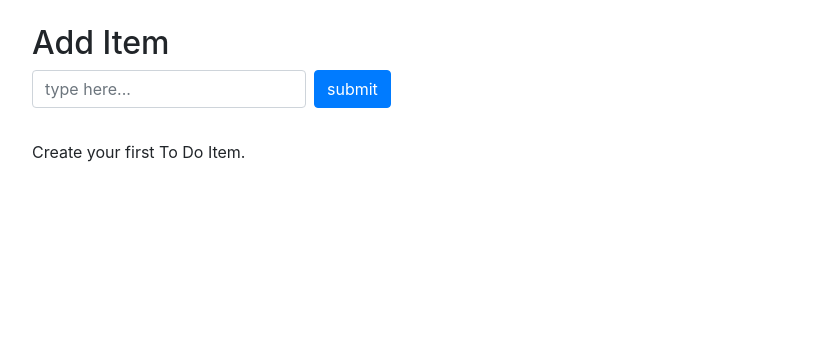
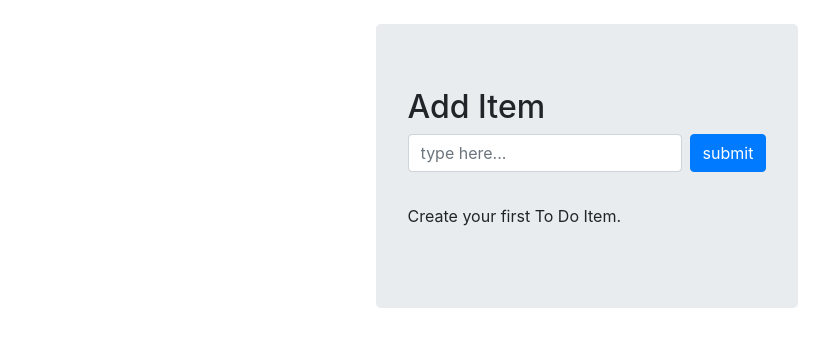
Before and after one commit to Talvarez2/ToDoApp_Django, a Django app: page / in a window 1280 px wide. Shown: the part 40-387 px from the top of the page, without its empty margins (53-882 px from the left). Run offline with Django 3.2, Linux system fonts and the light colour scheme; data that the repository does not hold is empty; some libraries are stand-ins or nearby versions.

Commit message:
adding some css details

```diff
--- a/ToDoApp/ToDo/templates/ToDo/index.html
+++ b/ToDoApp/ToDo/templates/ToDo/index.html
@@ -1,9 +1,11 @@
 {% extends "template.html" %}
 
 {% block content %}
-<div class="row mt-4">
+<div class="row">
   <div class="col">
-    <h2>Add Item</h2>
+    <div class="d-flex align-items-start">
+        <h2>Add Item</h2>
+    </div>
     <form
       action="{% url 'todo:add_todo' %}"
       method="post"
--- a/ToDoApp/ToDo/templates/template.html
+++ b/ToDoApp/ToDo/templates/template.html
@@ -28,7 +28,11 @@
     </nav>
 
     <div class="container">
-        {% block content %}{% endblock content %}
+        <div class="d-flex justify-content-center" >
+            <div class="jumbotron mt-4">
+                    {% block content %}{% endblock content %}
+            </div>
+        </div>
     </div>
 
     <!-- adding bootstraps javascript -->
```
Also changed, not shown: ToDoApp/db.sqlite3.
